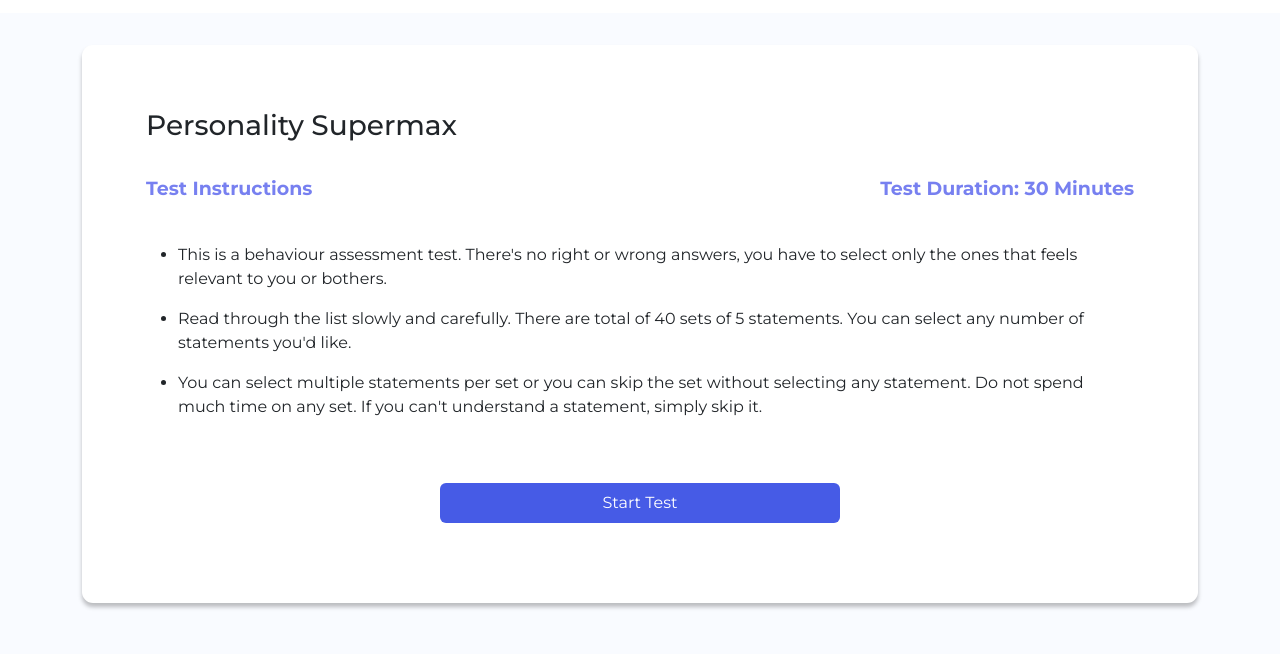
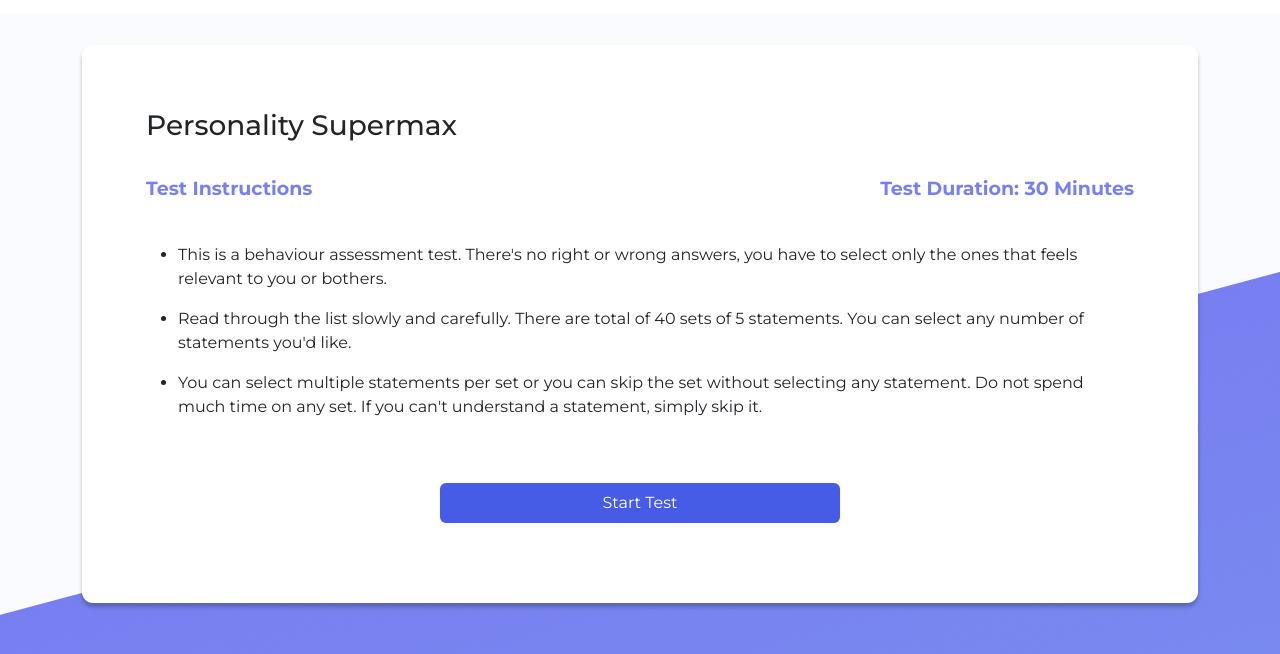
Before and after one commit to parthx9/Pahachan, a website: page quiz-main.html in a window 1280 px wide. Shown: the part 76-730 px from the top of the page. Drawn offline with nearby package versions, Linux system fonts and the light colour scheme.

Commit message:
background fix

```diff
--- a/assets/css/style.css
+++ b/assets/css/style.css
@@ -56,8 +56,11 @@ ul{
 }
 
 /* CONTENT */
+.main-back{
+  background: url('../img/back2.png'), #F9FBFF !important;
+}
 .content{
-  background: #F9FBFF;
+  background: url('../img/back.png'), #F9FBFF;
   min-height: 90vh;
   padding: 2rem 0;
   font-family: 'Montserrat', sans-serif;
--- a/quiz-main.html
+++ b/quiz-main.html
@@ -34,7 +34,7 @@
   <!-- CONTENT -->
 
   <!-- MAIN SCREEN -->
-  <section class="content">
+  <section class="content main-back">
     <div class="container">
       <div class="quiz-box">
         <h3 class="quiz-title">
```
Also changed, not shown: assets/img/back.png (added), assets/img/back2.png (added).
